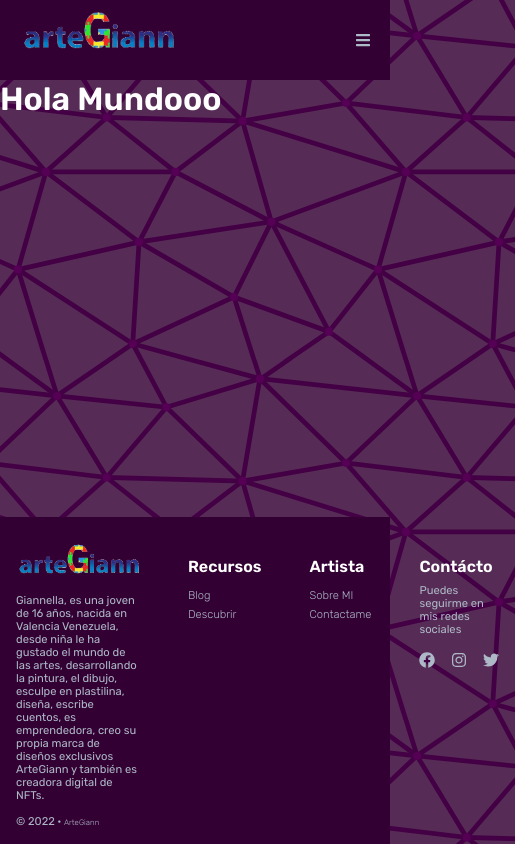
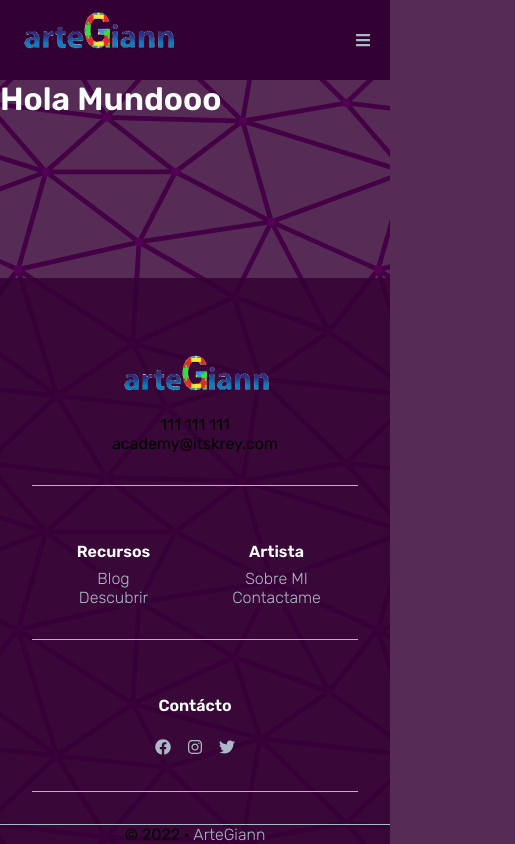
Before and after one commit to jesusalbertokiz/Artegiann, a Gatsby site: page / in a window 390 px wide. Shown: the whole page, 515 px wide, since content can reach past the window. Built offline with nearby package versions, Linux system fonts and the light colour scheme; Gatsby itself is replaced by a stand-in of ours.

Commit message:
Mejore el diseño del foteer y lo hice mas responsive. Recurso usado https://github.com/itskrey/KreyAcademy/tree/main/Footer%20Responsive

```diff
--- a/src/components/elements/footer.elements.js
+++ b/src/components/elements/footer.elements.js
@@ -3,27 +3,69 @@ import { StaticImage } from "gatsby-plugin-image";
 import styled from "styled-components";
 
 export const FooterContainer = styled.div`
+  height: fit-content;
   width: 100%;
-  height: auto;
-  display: grid;
-  grid-template-columns: 40% auto auto auto;
-  grid-wrap: wrap;
-  gap: 1rem;
-  background-color: #330033;
+  padding: 3rem 6rem;
+  box-sizing: border-box;
+  display: flex;
+  justify-content: space-between;
+  align-items: flex-start;
+
+  @media (max-width: 768px) {
+    padding: 2rem;
+    flex-direction: column;
+  }
 `;
 
-export const FooterSecction = styled.div`
-  padding: 1rem;
+export const FooterContent = styled.div`
+  display: flex;
+  justify-content: flex-start;
+  align-items: flex-start;
+  flex-direction: column;
+
+  @media (max-width: 768px) {
+    width: 100%;
+    padding: 2rem 0;
+    border-bottom: 1px solid #adb9c7;
+    justify-content: center;
+    align-items: center;
+  }
 `;
+
+export const FooterMenu = styled.div`
+  display: flex;
+  justify-content: space-between;
+  align-items: flex-start;
+  width: 40%;
+
+  @media (max-width: 768px) {
+    width: 100%;
+    display: flex;
+    justify-content: space-between;
+    align-items: flex-start;
+  }
+`;
+
+export const FooterCopy = styled.div`
+  width: 100%;
+  display: flex;
+  justify-content: center;
+  align-items: center;
+  border-top: 1px solid #adb9c7;
+`;
+
+// export const FooterSecction = styled.div`
+//   padding: 1rem;
+// `;
 
 export const FooterImage = styled(StaticImage)`
   width: 150px;
+  margin-bottom: 1.2rem;
 `;
 
 export const FooterLink = styled(Link)`
   font-family: "Rubik", sans-serif;
   font-weight: 200;
-  font-size: 70%;
   color: #adb9c7;
   &:hover {
     color: #fff;
@@ -33,6 +75,8 @@ export const FooterLink = styled(Link)`
 export const FooterItemSocial = styled.div`
   width: 100%;
   display: flex;
+  justify-content: center;
+  align-items: center;
   gap: 1rem;
   color: #adb9c7;
   padding-top: 1rem;
--- a/src/components/footer.js
+++ b/src/components/footer.js
@@ -3,53 +3,41 @@ import { StaticImage } from "gatsby-plugin-image";
 import { FaFacebook, FaInstagram, FaTwitter } from "react-icons/fa";
 import {
   FooterContainer,
+  FooterContent,
+  FooterMenu,
+  FooterCopy,
   FooterItemSocial,
   FooterLink,
-  FooterSecction,
 } from "./elements/footer.elements";
 
 const Footer = () => {
   return (
     <footer>
       <FooterContainer>
-        <FooterSecction>
+        <FooterContent>
           <StaticImage
             imgClassName="logo"
             alt="Logo de la pagina"
             src="../images/logo.png"
             width={150}
           />
-          <p>
-            Giannella, es una joven de 16 años, nacida en Valencia Venezuela,
-            desde niña le ha gustado el mundo de las artes, desarrollando la
-            pintura, el dibujo, esculpe en plastilina, diseña, escribe cuentos,
-            es emprendedora, creo su propia marca de diseños exclusivos
-            ArteGiann y también es creadora digital de NFTs.
-          </p>
-          <p>
-            <br />© {new Date().getFullYear()} &middot;
-            {` `}
-            <FooterLink to="/">ArteGiann</FooterLink>
-          </p>
-        </FooterSecction>
-        <FooterSecction>
+          <span className="footer-info">111 111 111</span>
+          <span className="footer-info">academy@itskrey.com</span>
+        </FooterContent>
+        <FooterMenu>
+          <FooterContent>
             <h4>Recursos</h4>
             <FooterLink to="/blog">Blog</FooterLink>
-          <br />
             <FooterLink to="/discover">Descubrir</FooterLink>
-        </FooterSecction>
-        <FooterSecction>
+          </FooterContent>
+          <FooterContent>
             <h4>Artista</h4>
             <FooterLink to="/about-me">Sobre MI</FooterLink>
-          <br />
             <FooterLink to="/contact">Contactame</FooterLink>
-        </FooterSecction>
-        <FooterSecction>
+          </FooterContent>
+        </FooterMenu>
+        <FooterContent className="footer-content">
           <h4>Contácto</h4>
-          <p>
-            Puedes seguirme en <br />
-            mis redes sociales
-          </p>
           <FooterItemSocial>
             <a>
               <FaFacebook />
@@ -61,8 +49,15 @@ const Footer = () => {
               <FaTwitter />
             </a>
           </FooterItemSocial>
-        </FooterSecction>
+        </FooterContent>
       </FooterContainer>
+      <FooterCopy>
+        <span className="copyright">
+          © {new Date().getFullYear()} &middot;
+          {` `}
+          <FooterLink to="/">ArteGiann</FooterLink>
+        </span>
+      </FooterCopy>
     </footer>
   );
 };
--- a/src/components/styles/main.css
+++ b/src/components/styles/main.css
@@ -35,6 +35,9 @@ h4 {
 p {
   color: #adb9c7;
 }
+footer {
+  background-color: #330033d3;
+}
 
 footer div h4 {
   padding: 1.5rem 0 0.5rem;
@@ -55,6 +58,10 @@ footer div p {
   min-height: 100vh;
 }
 
+.footer-content {
+  border: none;
+}
+
 main {
   flex: 1 0 auto;
 }
```
Lines whose indentation alone changed are shown as unchanged.
